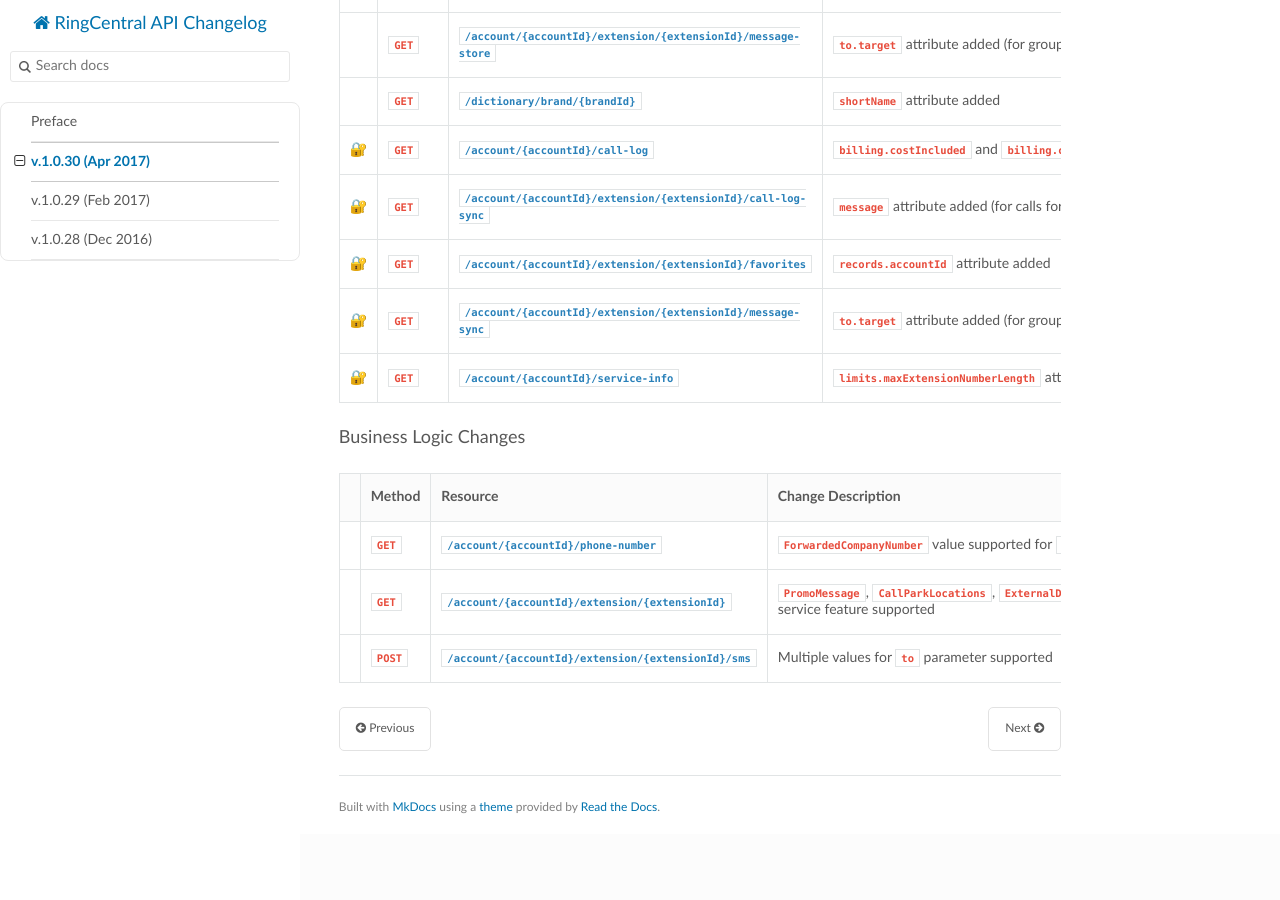
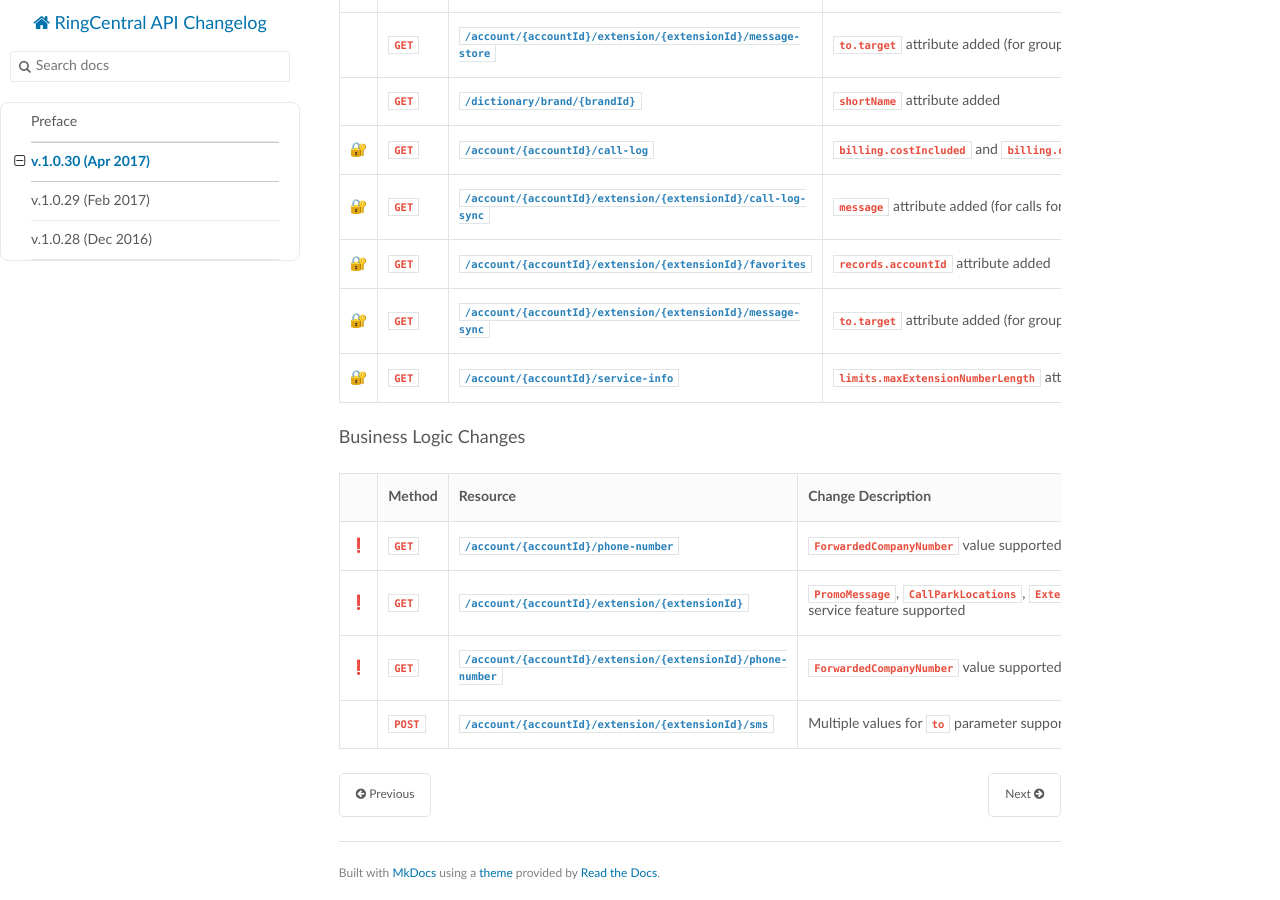
Before and after one commit to ringcentral/ringcentral-api-changelog, an MkDocs documentation site: the page built from docs/1_0_30.md, in a window 1280 px wide and 900 px high, scrolled down 715 px. Built offline with MkDocs 1.6.1, drawn with Linux system fonts in a browser that asks for light colours; nearby versions of some CDN libraries; old or Windows-style settings are respelled for this version of MkDocs; before the commit the page ends 1549 px from its top, so only the background shows below that.

Commit message:
Extension Phone Numbers Change Added

```diff
--- a/docs/1_0_30.md
+++ b/docs/1_0_30.md
@@ -28,6 +28,7 @@ Basepath for all URLs: `https://platform.ringcentral.com/restapi/v1.0`.
 ### Business Logic Changes
 |         |Method|Resource|Change Description|
 |---------|------|--------|------------------|
-|         |`GET` |[`/account/{accountId}/phone-number`](https://developers.ringcentral.com/api-docs/latest/index.html#!#RefGetPhoneNumber)|`ForwardedCompanyNumber` value supported for `usageType`|
-|         |`GET` |[`/account/{accountId}/extension/{extensionId}`](https://developers.ringcentral.com/api-docs/latest/index.html#!#RefGetExtensionInfo)|`PromoMessage`, `CallParkLocations`, `ExternalDirectoryIntegration` service feature supported|
+|&#x2757; |`GET` |[`/account/{accountId}/phone-number`](https://developers.ringcentral.com/api-docs/latest/index.html#!#RefGetPhoneNumber)|`ForwardedCompanyNumber` value supported for `usageType`|
+|&#x2757; |`GET` |[`/account/{accountId}/extension/{extensionId}`](https://developers.ringcentral.com/api-docs/latest/index.html#!#RefGetExtensionInfo)|`PromoMessage`, `CallParkLocations`, `ExternalDirectoryIntegration` service feature supported|
+|&#x2757; |`GET` |[`/account/{accountId}/extension/{extensionId}/phone-number`](https://developers.ringcentral.com/api-docs/latest/index.html#!#RefGetExtensionPhoneNumbers)|`ForwardedCompanyNumber` value supported for `usageType`|
 |         |`POST`|[`/account/{accountId}/extension/{extensionId}/sms`](https://developers.ringcentral.com/api-docs/latest/index.html#!#RefCreateSMSMessage)|Multiple values for `to` parameter supported|
```
